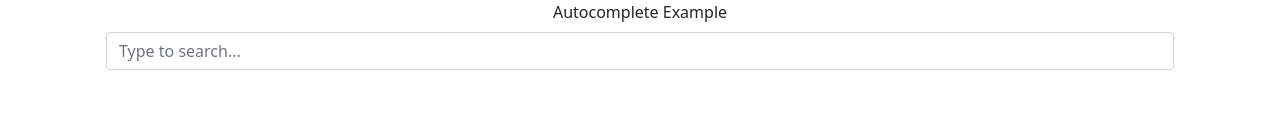
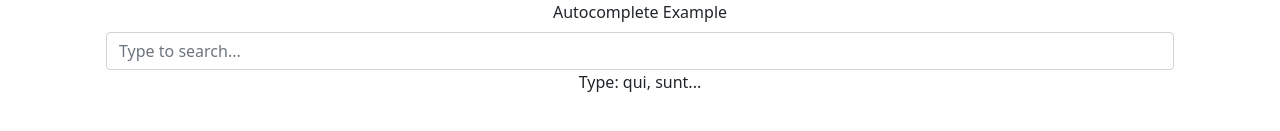
Before and after one commit to maxmdev/react-redux, a React (Create React App) app: page / in a window 1280 px wide. Shown: the part 527-658 px from the top of the page. Built offline with nearby package versions, Linux system fonts and the light colour scheme.

Commit message:
added tip for autocomplete

```diff
--- a/src/components/Autocomplete.js
+++ b/src/components/Autocomplete.js
@@ -1,5 +1,5 @@
 import {useDispatch, useSelector} from "react-redux";
-import {useState} from "react";
+import React, {useState} from "react";
 import {fetchSuggestions, hideSuggestions} from "../redux/actions";
 
 export const Autocomplete = () => {
@@ -42,11 +42,11 @@ export const Autocomplete = () => {
             <datalist id='datalistOptions'>
                 {
                     showSuggestions && (
-                        suggestionsList.map(suggestion => <option value={suggestion.title}
-                                                                  key={suggestion.id}/>)
+                        suggestionsList.map(suggestion => <option value={suggestion.title} key={suggestion.id}/>)
                     )
                 }
             </datalist>
+            <p className='fw-lighter'>Type: qui, sunt...</p>
         </div>
     )
 }
```
